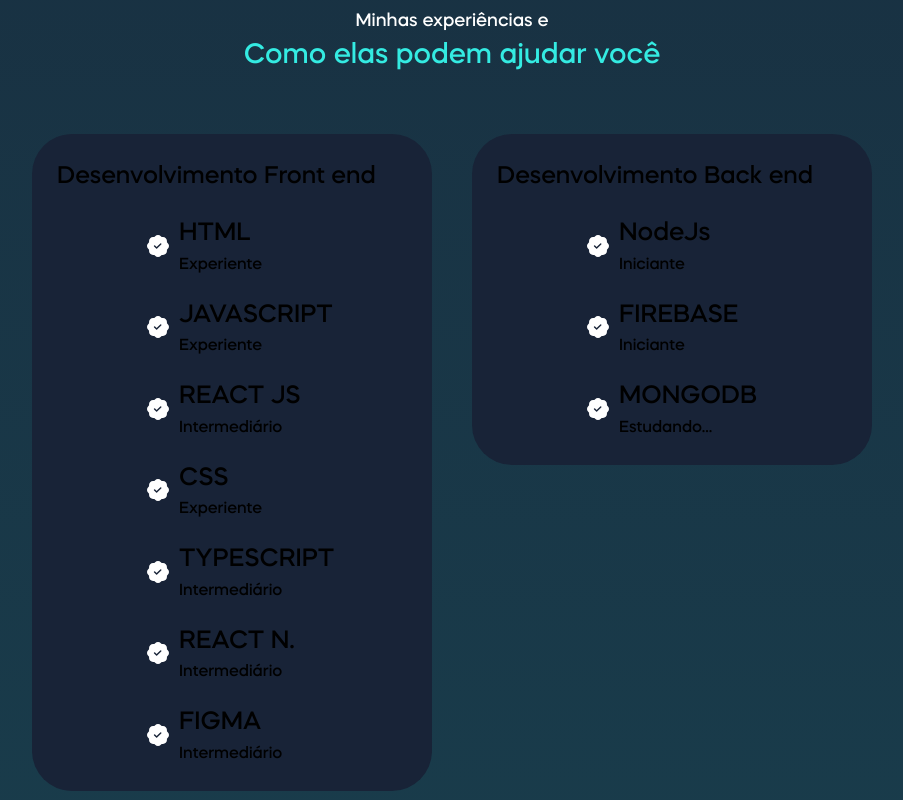
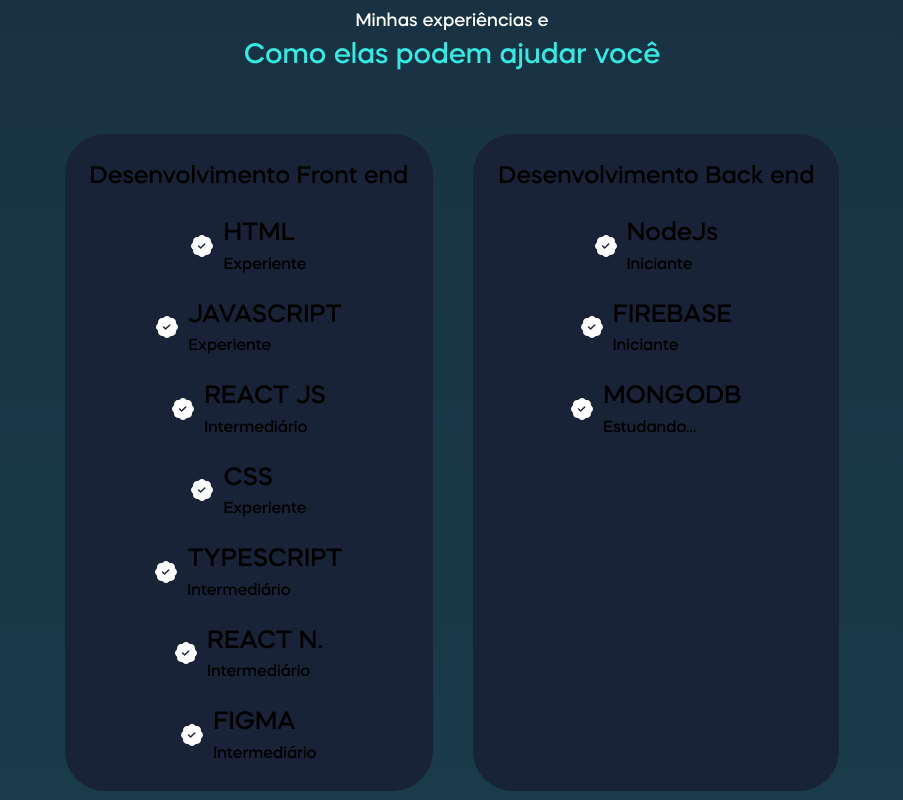
Before and after one commit to Devkelwin/portifolio, a Next.js app: page / in a window 1280 px wide. Shown: the part 1280-2080 px from the top of the page, without its empty margins (188-1091 px from the left). Built offline with nearby package versions, Linux system fonts and the light colour scheme.

Commit message:
six commit

```diff
--- a/src/components/section2.tsx
+++ b/src/components/section2.tsx
@@ -1,119 +1,43 @@
-import Image from 'next/image'
 import { BsPatchCheckFill } from 'react-icons/bs'
 
 export default function Section2() {
   return (
     <section>
-      <section style={{ display: 'flex', justifyContent: 'center', padding: 20 }}>
-        <section style={{ background: "#182337", height: '100%', width: 400, borderRadius: 40, marginTop: '3%', marginRight: 40,padding:25,maxWidth: '1224px'}}>
+      <div style={{ display: 'flex', justifyContent: 'center', padding: 20 }}>
+        <div style={{ background: "#182337", borderRadius: 40, marginTop: '3%', marginRight: 40, padding: 25, maxWidth: '100%' }}>
+          <h1 style={{ fontFamily: 'Mazzard', fontSize: 24 }}>Desenvolvimento Front end</h1>
+          <div style={{ display: 'flex', flexDirection: 'column',alignItems: 'center' }}>
+            <SkillItem icon={<BsPatchCheckFill color='#fff' size={22} />} title="HTML" level="Experiente" />
+            <SkillItem icon={<BsPatchCheckFill color='#fff' size={22} />} title="JAVASCRIPT" level="Experiente" />
+            <SkillItem icon={<BsPatchCheckFill color='#fff' size={22} />} title="REACT JS" level="Intermediário" />
+            <SkillItem icon={<BsPatchCheckFill color='#fff' size={22} />} title="CSS" level="Experiente" />
+            <SkillItem icon={<BsPatchCheckFill color='#fff' size={22} />} title="TYPESCRIPT" level="Intermediário" />
+            <SkillItem icon={<BsPatchCheckFill color='#fff' size={22} />} title="REACT N." level="Intermediário" />
+            <SkillItem icon={<BsPatchCheckFill color='#fff' size={22} />} title="FIGMA" level="Intermediário" />
+          </div>
+        </div>
 
-          <h1 style={{fontFamily: 'Mazzard',fontSize:24}}>Desenvolvimento Front end</h1>
-<section style={{justifyContent: 'center',paddingLeft:60,alignItems: 'center'}}>
-          <section style={{ display: 'flex', alignItems: 'center',marginTop:20,paddingLeft:30 }}>
-            <BsPatchCheckFill color='#fff' size={22} style={{ marginRight: 10 }} />
-            <div>
-              <h1 style={{ fontSize: 25, textAlign: 'left', margin: 0,fontFamily: 'Mazzard' }}>HTML</h1>
-              <h2 style={{ textAlign: 'left', margin: 0,fontFamily: 'Mazzard' }}>Experiente</h2>
-            </div>
-          </section>
-
-          <section style={{ display: 'flex', alignItems: 'center',marginTop:20,paddingLeft:30 }}>
-            <BsPatchCheckFill color='#fff' size={22} style={{ marginRight: 10 }} />
-            <div>
-              <h1 style={{ fontSize: 25, textAlign: 'left', margin: 0,fontFamily: 'Mazzard' }}>JAVASCRIPT</h1>
-              <h2 style={{ textAlign: 'left', margin: 0,fontFamily: 'Mazzard' }}>Experiente</h2>
-            </div>
-          </section>
-
-
-          <section style={{ display: 'flex', alignItems: 'center',marginTop:20,paddingLeft:30 }}>
-            <BsPatchCheckFill color='#fff' size={22} style={{ marginRight: 10 }} />
-            <div>
-              <h1 style={{ fontSize: 25, textAlign: 'left', margin: 0,fontFamily: 'Mazzard' }}>REACT JS</h1>
-              <h2 style={{ textAlign: 'left', margin: 0,fontFamily: 'Mazzard' }}>Intermediário</h2>
-            </div>
-          </section>
-
-
-          <section style={{ display: 'flex', alignItems: 'center',marginTop:20,paddingLeft:30 }}>
-            <BsPatchCheckFill color='#fff' size={22} style={{ marginRight: 10 }} />
-            <div>
-              <h1 style={{ fontSize: 25, textAlign: 'left', margin: 0,fontFamily: 'Mazzard' }}>CSS</h1>
-              <h2 style={{ textAlign: 'left', margin: 0,fontFamily: 'Mazzard' }}>Experiente</h2>
-            </div>
-          </section>
-
-
-
-          <section style={{ display: 'flex', alignItems: 'center',marginTop:20,paddingLeft:30 }}>
-            <BsPatchCheckFill color='#fff' size={22} style={{ marginRight: 10 }} />
-            <div>
-              <h1 style={{ fontSize: 25, textAlign: 'left', margin: 0,fontFamily: 'Mazzard' }}>TYPESCRIPT</h1>
-              <h2 style={{ textAlign: 'left', margin: 0,fontFamily: 'Mazzard' }}>Intermediário</h2>
-            </div>
-          </section>
-
-
-          <section style={{ display: 'flex', alignItems: 'center',marginTop:20,paddingLeft:30 }}>
-            <BsPatchCheckFill color='#fff' size={22} style={{ marginRight: 10 }} />
-            <div>
-              <h1 style={{ fontSize: 25, textAlign: 'left', margin: 0,fontFamily: 'Mazzard' }}>REACT N.</h1>
-              <h2 style={{ textAlign: 'left', margin: 0,fontFamily: 'Mazzard' }}>Intermediário</h2>
-            </div>
-          </section>
-
-
-
-          <section style={{ display: 'flex', alignItems: 'center',marginTop:20,paddingLeft:30 }}>
-            <BsPatchCheckFill color='#fff' size={22} style={{ marginRight: 10 }} />
-            <div>
-              <h1 style={{ fontSize: 25, textAlign: 'left', margin: 0,fontFamily: 'Mazzard' }}>FIGMA</h1>
-              <h2 style={{ textAlign: 'left', margin: 0,fontFamily: 'Mazzard' }}>Intermediário</h2>
-            </div>
-          </section>
-
-
-          </section>
-        </section>
-
-
-
-
-
-        <section style={{ background: "#182337", height: '100%', width: 400, borderRadius: 40, marginTop: '3%',padding:25, maxWidth: '1224px'}}>
-
-        <h1 style={{fontFamily: 'Mazzard',fontSize:24}}>Desenvolvimento Back end</h1>
-
-        <section style={{justifyContent: 'center',paddingLeft:60,alignItems: 'center'}}>
-        <section style={{ display: 'flex', alignItems: 'center',marginTop:20,paddingLeft:30 }}>
-            <BsPatchCheckFill color='#fff' size={22} style={{ marginRight: 10 }} />
-            <div>
-              <h1 style={{ fontSize: 25, textAlign: 'left', margin: 0,fontFamily: 'Mazzard' }}>NodeJs</h1>
-              <h2 style={{ textAlign: 'left', margin: 0,fontFamily: 'Mazzard' }}>Iniciante</h2>
-            </div>
-          </section>
-
-
-
-          <section style={{ display: 'flex', alignItems: 'center',marginTop:20,paddingLeft:30 }}>
-            <BsPatchCheckFill color='#fff' size={22} style={{ marginRight: 10 }} />
-            <div>
-              <h1 style={{ fontSize: 25, textAlign: 'left', margin: 0,fontFamily: 'Mazzard' }}>FIREBASE</h1>
-              <h2 style={{ textAlign: 'left', margin: 0,fontFamily: 'Mazzard' }}>Iniciante</h2>
-            </div>
-          </section>
-
-
-          <section style={{ display: 'flex', alignItems: 'center',marginTop:20,paddingLeft:30 }}>
-            <BsPatchCheckFill color='#fff' size={22} style={{ marginRight: 10 }} />
-            <div>
-              <h1 style={{ fontSize: 25, textAlign: 'left', margin: 0,fontFamily: 'Mazzard' }}>MONGODB</h1>
-              <h2 style={{ textAlign: 'left', margin: 0,fontFamily: 'Mazzard' }}>Estudando...</h2>
-            </div>
-          </section>
-          </section>
-        </section>
-      </section>
+        <div style={{ background: "#182337", borderRadius: 40, marginTop: '3%', padding: 25, maxWidth: '100%' }}>
+          <h1 style={{ fontFamily: 'Mazzard', fontSize: 24 }}>Desenvolvimento Back end</h1>
+          <div style={{ display: 'flex', flexDirection: 'column',alignItems: 'center'}}>
+            <SkillItem icon={<BsPatchCheckFill color='#fff' size={22}  />}title="NodeJs" level="Iniciante" />
+            <SkillItem icon={<BsPatchCheckFill color='#fff' size={22} />} title="FIREBASE" level="Iniciante" />
+            <SkillItem icon={<BsPatchCheckFill color='#fff' size={22} />} title="MONGODB" level="Estudando..." />
+          </div>
+        </div>
+      </div>
     </section>
   )
 }
+
+function SkillItem({ icon, title, level }) {
+  return (
+    <div style={{ display: 'flex', alignItems: 'center', marginTop: 20 }}>
+      {icon}
+      <div style={{ marginLeft: 10 }}>
+        <h1 style={{ fontSize: 25, textAlign: 'left', margin: 0, fontFamily: 'Mazzard' }}>{title}</h1>
+        <h2 style={{ textAlign: 'left', margin: 0, fontFamily: 'Mazzard' }}>{level}</h2>
+      </div>
+    </div>
+  )
+}
```
